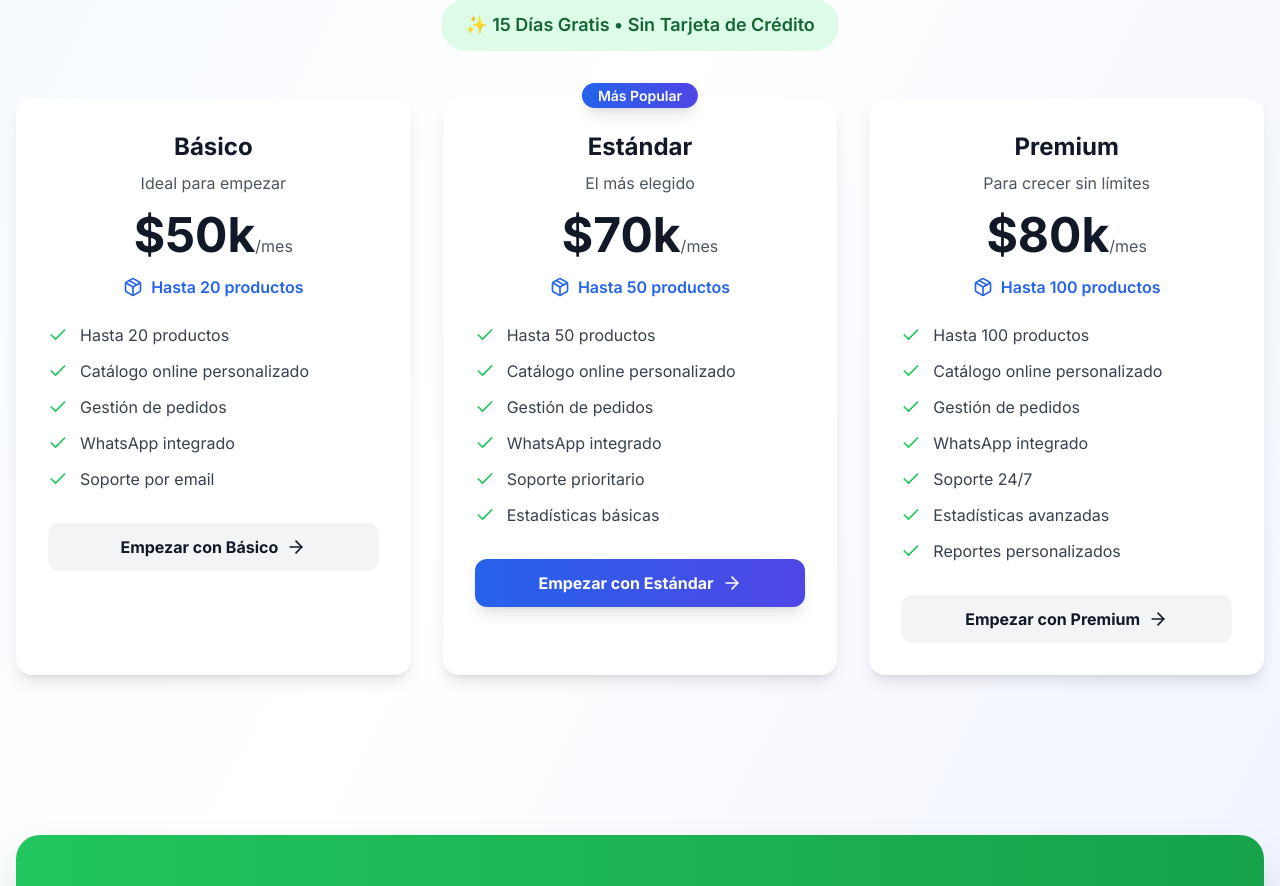
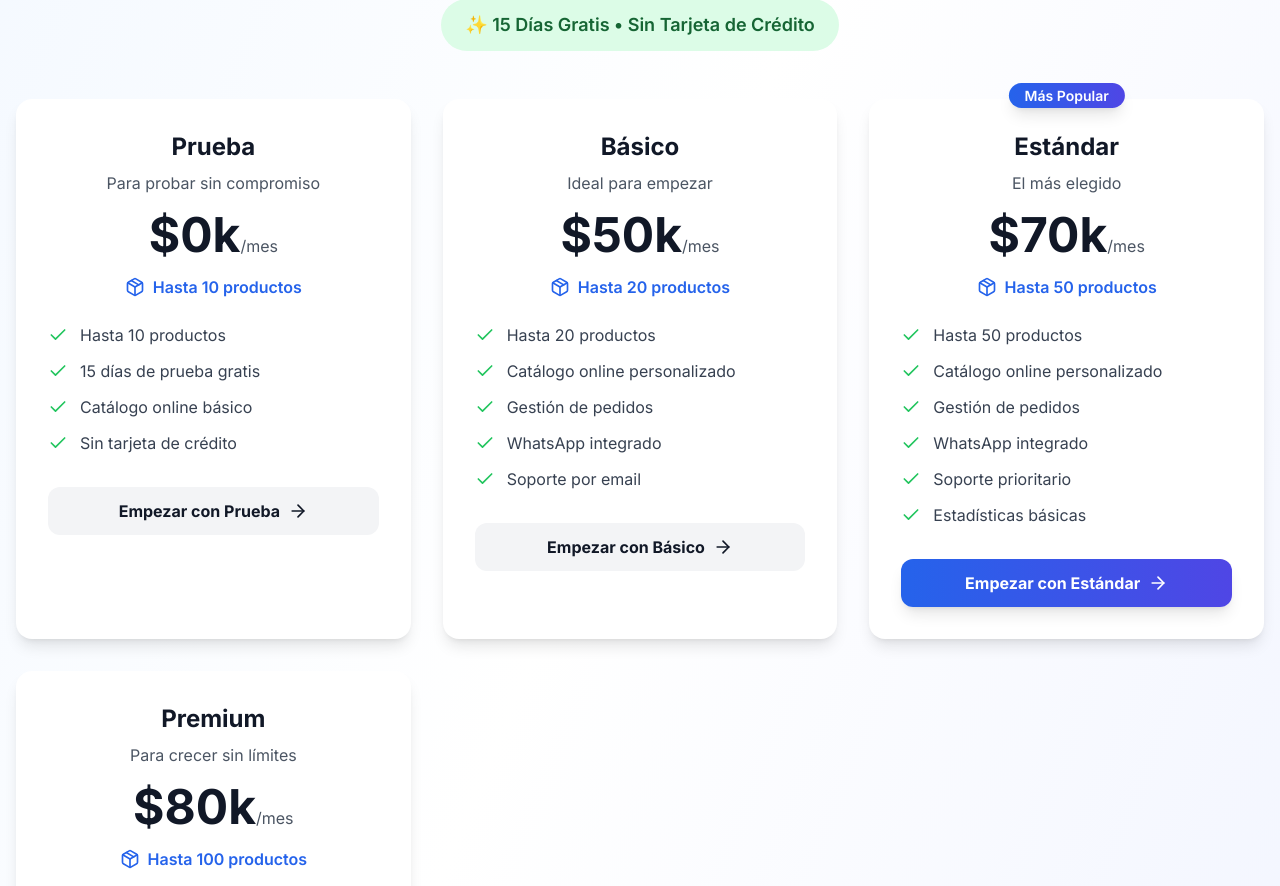
Before and after one commit to Jpborello/hacelo-tuyo-store, a Next.js app: page / in a window 1280 px wide. Shown: the part 1149-2035 px from the top of the page. Built offline with nearby package versions, Linux system fonts and the light colour scheme.

Commit message:
Add Free Trial plan (15 days, 10 products) to Homepage and Registration

```diff
--- a/app/page.tsx
+++ b/app/page.tsx
@@ -6,6 +6,20 @@ import { Check, Package, ArrowRight, Zap } from 'lucide-react';
 import Link from 'next/link';
 
 const planes = [
+    {
+        id: 'prueba',
+        nombre: 'Prueba',
+        precio: 0,
+        limite: 10,
+        descripcion: 'Para probar sin compromiso',
+        features: [
+            'Hasta 10 productos',
+            '15 días de prueba gratis',
+            'Catálogo online básico',
+            'Sin tarjeta de crédito'
+        ],
+        popular: false
+    },
     {
         id: 'basico',
         nombre: 'Básico',
--- a/app/register/page.tsx
+++ b/app/register/page.tsx
@@ -25,7 +25,7 @@ export default function RegisterPage() {
         const storedPlan = localStorage.getItem('selectedPlan');
 
         // Validar que sea un plan permitido (evitar 'micro' u otros valores de test/legacy)
-        const validPlans = ['basico', 'estandar', 'premium'];
+        const validPlans = ['prueba', 'basico', 'estandar', 'premium'];
         const plan = (storedPlan && validPlans.includes(storedPlan)) ? storedPlan : 'estandar';
 
         setSelectedPlan(plan);
@@ -86,10 +86,17 @@ export default function RegisterPage() {
             // Esperar a que la sesión esté lista
             await new Promise(resolve => setTimeout(resolve, 2000));
 
-            // 2. Crear comercio con prueba gratis
+            // 2. Crear comercio con prueba de 15 días o plan de pago
             const fechaAlta = new Date();
             const proximoPago = new Date();
-            proximoPago.setDate(proximoPago.getDate() + 15); // 15 días de prueba
+            // Siempre damos 15 días de gracia/prueba inicial, sea cual sea el plan elegido
+            proximoPago.setDate(proximoPago.getDate() + 15);
+
+            // Determinar límite según plan
+            let limite = 20; // Default Básico
+            if (selectedPlan === 'prueba') limite = 10;
+            if (selectedPlan === 'estandar') limite = 50;
+            if (selectedPlan === 'premium') limite = 100;
 
             const { data: comercio, error: comercioError } = await supabase
                 .from('comercios')
@@ -99,6 +106,7 @@ export default function RegisterPage() {
                     user_id: authData.user.id,
                     estado: 'activo', // Activar inmediatamente
                     plan: selectedPlan,
+                    limite_productos: limite,
                     fecha_alta: fechaAlta.toISOString(),
                     proximo_pago: proximoPago.toISOString().split('T')[0],
                     meses_sin_pagar: 0
@@ -119,6 +127,7 @@ export default function RegisterPage() {
     };
 
     const planNames: Record<string, string> = {
+        prueba: 'Prueba Gratis',
         basico: 'Básico',
         estandar: 'Estándar',
         premium: 'Premium'
--- a/lib/types/database.ts
+++ b/lib/types/database.ts
@@ -14,7 +14,7 @@ export interface Comercio {
     user_id: string;
     // Campos de suscripción
     estado?: 'pendiente' | 'activo' | 'bloqueado' | 'eliminado';
-    plan?: 'basico' | 'estandar' | 'premium';
+    plan?: 'prueba' | 'basico' | 'estandar' | 'premium';
     limite_productos: number;
     // Mercado Pago Fields
     mp_subscription_id?: string | null;
```
